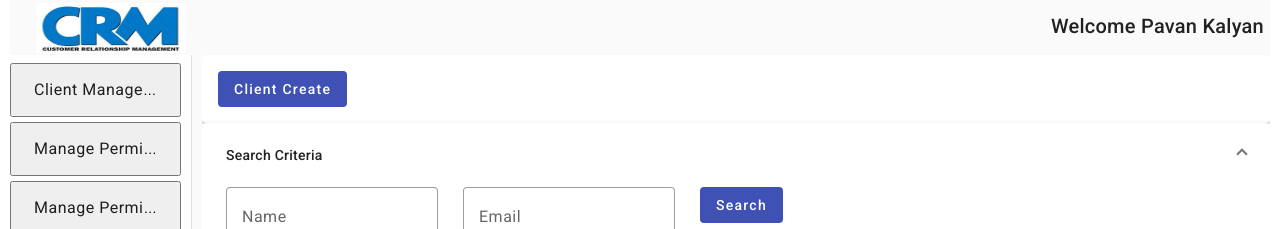
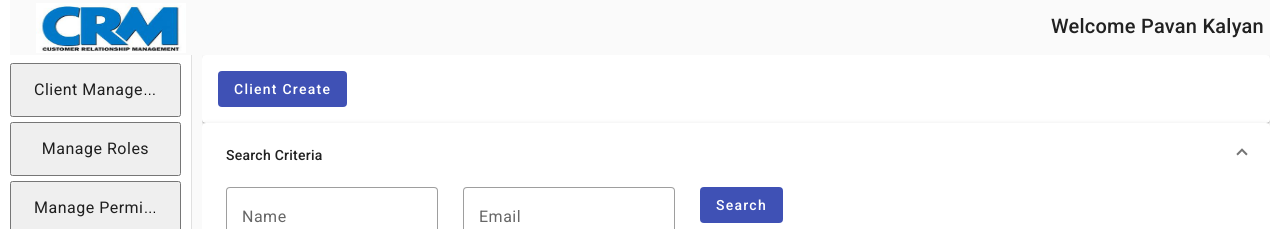
Before and after one commit to Pavankalyan477/crm, an Angular app in the folder crm-web/: page /dashboard/clients in a window 1280 px wide. Shown: the top 229 px of the page. Built offline with nearby package versions, Linux system fonts and the light colour scheme.

Commit message:
change to manage roles in side nav

```diff
--- a/crm-web/src/app/dashboard/dashboard.component.html
+++ b/crm-web/src/app/dashboard/dashboard.component.html
@@ -6,7 +6,7 @@
                         role="listitem" class="list-item">Client
                         Management</mat-list-item></button>
                 <button class="w-100" class="list-item" mat-stroked-button color="primary"><mat-list-item role="listitem" class="list-item">Manage
-                        Permissions</mat-list-item></button>
+                        Roles</mat-list-item></button>
                 <button class="w-100" class="list-item" mat-stroked-button color="accent"><mat-list-item role="listitem" class="list-item">Manage
                         Permissions</mat-list-item></button>
 
```
